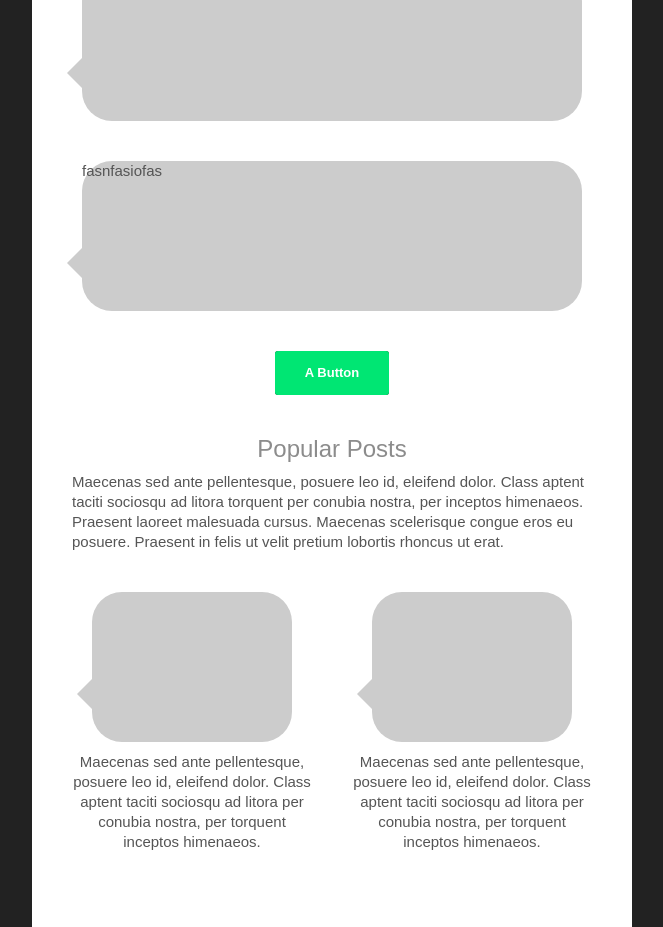
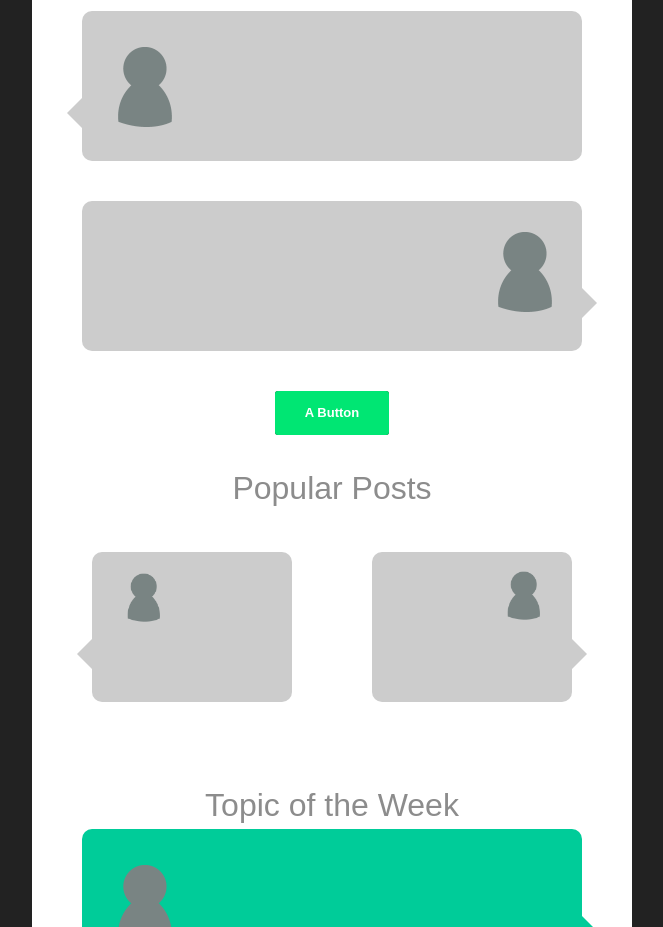
Before and after one commit to LindaBadurina/NodeBB_Digest, a plain HTML site: page index.html in a window 1280 px wide. Shown: the part 500-1427 px from the top of the page, without its empty margins (308-971 px from the left). Drawn offline with Linux system fonts and the light colour scheme.

Commit message:
NodeBB_Digest_Commit3

```diff
--- a/index.html
+++ b/index.html
@@ -141,7 +141,6 @@
     </style>
 
     <style>
-
            #topicbubble
             {
             position: relative;
@@ -151,7 +150,7 @@
             background: #cccccc;
             -webkit-border-radius: 30px;
             -moz-border-radius: 30px;
-            border-radius: 30px;
+            border-radius: 10px;
             margin: 0 auto;
             }
 
@@ -169,6 +168,38 @@
             top: 87px;
             margin: 0 auto;
             }
+
+    </style>
+
+    <style>
+            #topicbubbleright
+            {
+            position: relative;
+            width: 500px;
+            height: 150px;
+            padding: 0px;
+            background: #cccccc;
+            -webkit-border-radius: 30px;
+            -moz-border-radius: 30px;
+            border-radius: 10px;
+            margin: 0 auto;
+            }
+
+            #topicbubbleright:after
+            {
+            content: '';
+            position: absolute;
+            border-style: solid;
+            border-width: 15px 0px 15px 15px;
+            border-color: transparent #cccccc;
+            display: block;
+            width: 0;
+            z-index: 1;
+            right: -15px;
+            top: 87px;
+            margin: 0 auto;
+            }
+
     </style>
 
        <style>
@@ -182,7 +213,7 @@
             background: #cccccc;
             -webkit-border-radius: 30px;
             -moz-border-radius: 30px;
-            border-radius: 30px;
+            border-radius: 10px;
             margin: 0 auto;
             }
 
@@ -200,7 +231,41 @@
             top: 87px;
             margin: 0 auto;
             }
+
     </style>
+
+         <style>
+
+           #postbubbleright
+            {
+            position: relative;
+            width: 200px;
+            height: 150px;
+            padding: 0px;
+            background: #cccccc;
+            -webkit-border-radius: 30px;
+            -moz-border-radius: 30px;
+            border-radius: 10px;
+            margin: 0 auto;
+            }
+
+            #postbubbleright:after
+            {
+            content: '';
+            position: absolute;
+            border-style: solid;
+            border-width: 15px 0px 15px 15px;
+            border-color: transparent #cccccc;
+            display: block;
+            width: 0;
+            z-index: 1;
+            right: -15px;
+            top: 87px;
+            margin: 0 auto;
+            }
+
+    </style>
+
 
        <style>
 
@@ -213,7 +278,7 @@
             background:  #00cc99;
             -webkit-border-radius: 30px;
             -moz-border-radius: 30px;
-            border-radius: 30px;
+            border-radius: 10px;
             margin: 0 auto;
             }
 
@@ -222,12 +287,12 @@
             content: '';
             position: absolute;
             border-style: solid;
-            border-width: 15px 15px 15px 0;
+            border-width: 15px 0px 15px 15px;
             border-color: transparent  #00cc99;
             display: block;
             width: 0;
             z-index: 1;
-            left: -15px;
+            right: -15px;
             top: 87px;
             margin: 0 auto;
             }
@@ -270,7 +335,7 @@
             <table role="presentation" aria-hidden="true" cellspacing="0" cellpadding="0" border="0" align="center" width="100%" style="max-width: 600px;">
                 <tr>
                     <td style="padding: 0px 0; text-align: center">
-                        <img src="nodebb_digest/headertitle.jpg" aria-hidden="true" width="600" height="100" alt="alt_text" border="0" style="height: auto; background: #dddddd; font-family: sans-serif; font-size: 15px; line-height: 20px; color: #555555;">
+                        <img src="images/headertitle.jpg" aria-hidden="true" width="600" height="100" alt="alt_text" border="0" style="height: auto; background: #dddddd; font-family: sans-serif; font-size: 15px; line-height: 20px; color: #555555;">
                     </td>
                 </tr>
             </table>
@@ -282,7 +347,7 @@
                 <!-- Hero Image, Flush : BEGIN -->
                 <tr>
                     <td bgcolor="#ffffff">
-                        <img src="nodebb_digest/nodebbheader.jpg" aria-hidden="true" width="600" height="" alt="alt_text" border="0" align="center" style="width: 100%; max-width: 600px; height: auto; background: #dddddd; font-family: sans-serif; font-size: 15px; line-height: 20px; color: #555555;" class="g-img">
+                        <img src="images/NodeBBHeader.jpg" aria-hidden="true" width="600" height="" alt="alt_text" border="0" align="center" style="width: 100%; max-width: 600px; height: auto; background: #dddddd; font-family: sans-serif; font-size: 15px; line-height: 20px; color: #555555;" class="g-img">
                     </td>
                 </tr>
                 <!-- Hero Image, Flush : END -->
@@ -293,14 +358,17 @@
                         <table role="presentation" aria-hidden="true" cellspacing="0" cellpadding="0" border="0" width="100%">
                             <tr>
                                 <td style="padding: 40px; font-family: sans-serif; font-size: 15px; line-height: 20px; color: #555555;">
-                                    <h1 style="margin: auto 0; font-family: sans-serif; font-size: 24px; line-height: 27px; color: #8c8c8c; font-weight: normal; text-align: center;">Popular Topics</h1>
-                                    <p id="topicbubble">
+                                    <h1 style="margin: auto 0; font-family: sans-serif; font-size: 32px; line-height: 27px; color: #8c8c8c; font-weight: normal; text-align: center;">Popular Topics</h1>
 
-                                    fasnfasiofas </p>
+                                    <br></br>
+
+                                    <div id="topicbubble">
+                                        <img src="images/socialicon.png" width="20%" style="margin-top: 25px; margin-left: 10px; "> </div>
 
                                     <br> </br>
 
-                                    <p id="topicbubble"> fasnfasiofas </p>
+                                    <div id="topicbubbleright">
+                                    <img src="images/socialicon.png" width="20%" style="margin-top: 25px; float: right; margin:20px 10px 0 0; "> </div>
 
 
                                 </td>
@@ -322,8 +390,8 @@
                             </tr>
                             <tr>
                                 <td style="padding: 40px; font-family: sans-serif; font-size: 15px; line-height: 20px; color: #555555;">
-                                    <h1 style="margin: 0 0 10px 0; font-family: sans-serif; font-size: 24px; line-height: 27px; color: #8c8c8c; font-weight: normal; text-align: center;">Popular Posts</h1>
-                                    <p style="margin: 0;">Maecenas sed ante pellentesque, posuere leo id, eleifend dolor. Class aptent taciti sociosqu ad litora torquent per conubia nostra, per inceptos himenaeos. Praesent laoreet malesuada cursus. Maecenas scelerisque congue eros eu posuere. Praesent in felis ut velit pretium lobortis rhoncus ut&nbsp;erat.</p>
+                                    <h1 style="margin: 0 0 10px 0; font-family: sans-serif; font-size: 32px; line-height: 27px; color: #8c8c8c; font-weight: normal; text-align: center;">Popular Posts</h1>
+                                    <p style="margin: 0;"></p>
                                 </td>
                             </tr>
                         </table>
@@ -340,12 +408,14 @@
                                     <table role="presentation" aria-hidden="true" cellspacing="0" cellpadding="0" border="0" width="100%" style="font-size: 14px;text-align: left;">
                                         <tr>
                                             <td style="text-align: center; padding: 0 10px;">
-                                                   <p id="postbubble">
+                                                    <div id="postbubble">
+                                                    <img src="images/socialicon.png" width="30%" style="margin-top: 15px; margin-left: -100px; ">
+                                                    </div>
                                             </td>
                                         </tr>
                                         <tr>
                                             <td style="text-align: center; font-family: sans-serif; font-size: 15px; line-height: 20px; color: #555555; padding: 10px 10px 0;" class="stack-column-center">
-                                                <p style="margin: 0;">Maecenas sed ante pellentesque, posuere leo id, eleifend dolor. Class aptent taciti sociosqu ad litora per conubia nostra, per torquent inceptos&nbsp;himenaeos.</p>
+                                                <p style="margin: 0;"></p>
                                             </td>
                                         </tr>
                                     </table>
@@ -355,12 +425,14 @@
                                     <table role="presentation" aria-hidden="true" cellspacing="0" cellpadding="0" border="0" width="100%" style="font-size: 14px;text-align: left;">
                                         <tr>
                                             <td style="text-align: center; padding: 0 10px;">
-                                                   <p id="postbubble">
+                                                    <div id="postbubbleright">
+                                                    <img src="images/socialicon.png" width="30%" style="margin-top: 25px; float: right; margin:13px 20px 0 0; ">
+                                                    </div>
                                             </td>
                                         </tr>
                                         <tr>
                                             <td style="text-align: center;font-family: sans-serif; font-size: 15px; line-height: 20px; color: #555555; padding: 10px 10px 0;" class="stack-column-center">
-                                                <p style="margin: 0;">Maecenas sed ante pellentesque, posuere leo id, eleifend dolor. Class aptent taciti sociosqu ad litora per conubia nostra, per torquent inceptos&nbsp;himenaeos.</p>
+                                                <p style="margin: 0;"></p>
                                             </td>
                                         </tr>
                                     </table>
@@ -378,8 +450,11 @@
                         <table role="presentation" aria-hidden="true" cellspacing="0" cellpadding="0" border="0" width="100%">
                             <tr>
                                 <td style="padding: 40px; font-family: sans-serif; font-size: 15px; line-height: 20px; color: #555555;">
-                                <h1 style="margin: 0 0 10px 0; font-family: sans-serif; font-size: 24px; line-height: 27px; color: #8c8c8c; font-weight: normal; text-align: center;">Topic of the Week</h1>
-                                   <p id="mainbubble">
+                                <h1 style="margin: 0 0 10px 0; font-family: sans-serif; font-size: 32px; line-height: 27px; color: #8c8c8c; font-weight: normal; text-align: center;">Topic of the Week</h1>
+
+                                    <div id="mainbubble">
+                                    <img src="images/socialicon.png" width="20%" style="margin-top: 25px; margin-left: 10px; "> </div>
+
 
                                 </td>
                                 </tr>
```
Also changed, not shown: headertitle.jpg (deleted), images/NodeBBHeader.jpg (renamed from NodeBBHeader.jpg), images/headertitle.jpg (added), images/socialicon.jpg (renamed from socialicon.jpg), images/socialicon.png (added), 4 other files.
